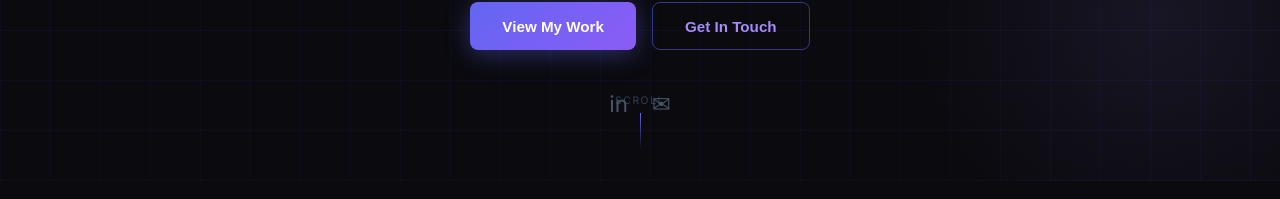
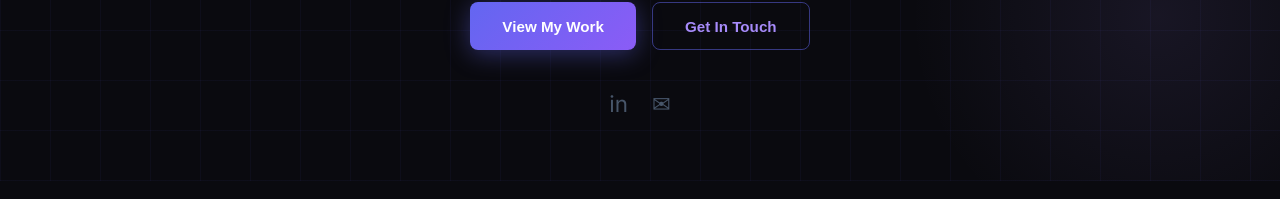
Before and after one commit to ShivacharanreddyAdmala/shiva-portfolio, a React (Create React App) app: page / in a window 1280 px wide. Shown: the part 670-869 px from the top of the page. Built offline with nearby package versions, Linux system fonts and the light colour scheme.

Commit message:
scroll text  is removed

```diff
--- a/src/App.tsx
+++ b/src/App.tsx
@@ -218,10 +218,10 @@ export default function App() {
             ))}
           </div>
         </div>
-        <div style={{ position: "absolute", bottom: "2rem", left: "50%", transform: "translateX(-50%)", display: "flex", flexDirection: "column", alignItems: "center", gap: "0.4rem", color: "#334155", fontSize: "0.65rem", letterSpacing: "0.15em" }}>
+        {/* <div style={{ position: "absolute", bottom: "2rem", left: "50%", transform: "translateX(-50%)", display: "flex", flexDirection: "column", alignItems: "center", gap: "0.4rem", color: "#334155", fontSize: "0.65rem", letterSpacing: "0.15em" }}>
           SCROLL
           <div style={{ width: 1, height: 36, background: "linear-gradient(to bottom,#6366f1,transparent)" }} />
-        </div>
+        </div> */}
       </section>
       {/* ABOUT */}
       <section id="about" style={{ padding: "clamp(4rem,8vw,7rem) clamp(1rem,5vw,4rem)" }}>
```
